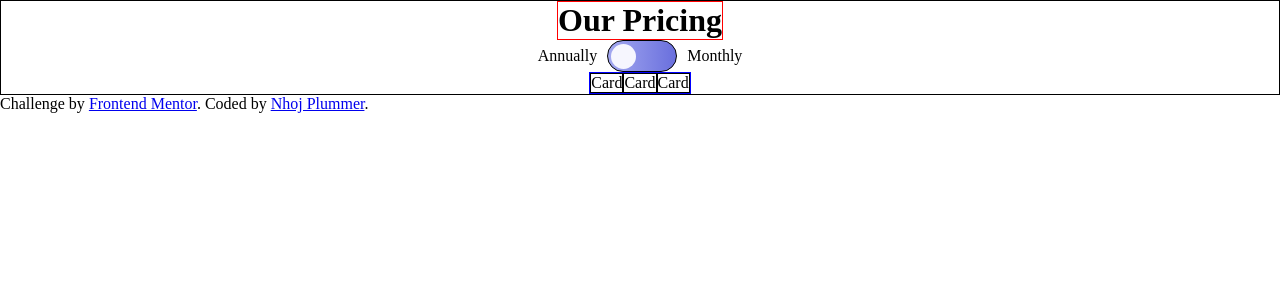
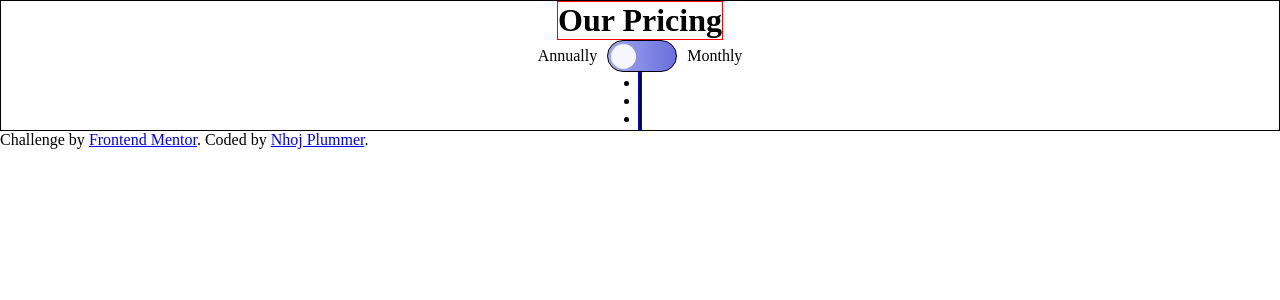
Before and after one commit to Nhoj-Plummer/pricing-component-with-toggle, a React (Create React App) app: page / in a window 1280 px wide. Shown: the top 300 px of the page. Built offline with nearby package versions, Linux system fonts and the light colour scheme.

Commit message:
Adding props for the card component

```diff
--- a/src/components/Card/card.js
+++ b/src/components/Card/card.js
@@ -1,8 +1,26 @@
 import React from "react"
 import "./Card.css"
 
-const Card = () => {
-  return <div className="card-container">Card</div>
+const Card = ({styles, title, price, storage, users, sendGB}) => {
+  return (
+    <div className="card-container" styles={styles}>
+      <p>{title}</p>
+      <h1>{price}</h1>
+      <div className="card-container_rules">
+        <ul>
+          <li>
+            <span>{storage}</span>
+          </li>
+          <li>
+            <span>{users}</span>
+          </li>
+          <li>
+            <span>{sendGB}</span>
+          </li>
+        </ul>
+      </div>
+    </div>
+  )
 }
 
 export default Card
--- a/src/containers/Pricing/pricing.js
+++ b/src/containers/Pricing/pricing.js
@@ -3,9 +3,8 @@ import {Card, Toggle} from "../../components/componentindex"
 import "./Pricing.css"
 
 const Pricing = () => {
+  // State used to get the boolean from the Toggle component
   const [price, setPrice] = useState()
-
-  // console.log(price.toString())
 
   return (
     <div className="pricing-container">
@@ -20,15 +19,11 @@ const Pricing = () => {
       {price && (
         <div className="pricing-container_prices annually">
           <Card />
-          <Card />
-          <Card />
         </div>
       )}
 
       {!price && (
-        <div className="pricing-container_prices monthly">
-          <Card />
-          <Card />
+        <div className="pricing-container_prices mnothly">
           <Card />
         </div>
       )}
```
